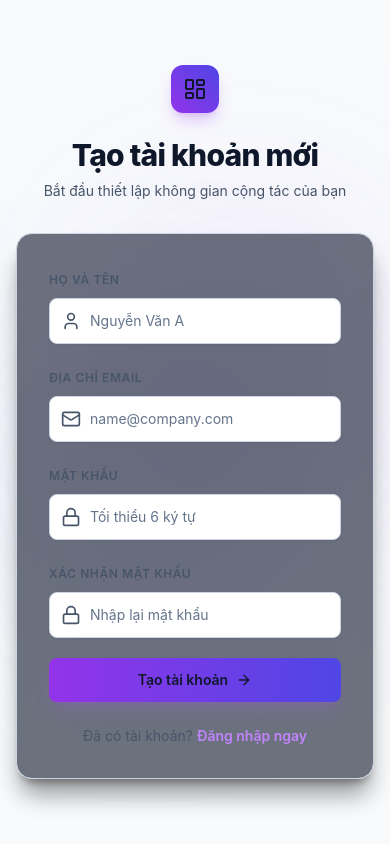
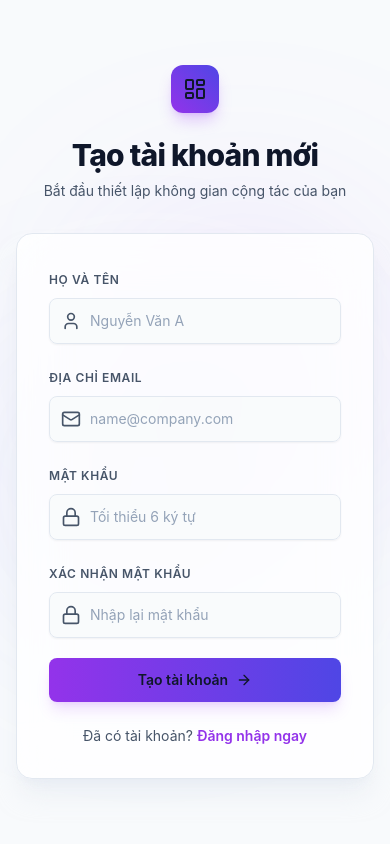
Before and after one commit to cong-duc-pham/CollaborativeWorkspace, a React (Vite) app in the folder CollaborativeWorkspace.Client/: page /register in a window 390 px wide. Built offline with nearby package versions, Linux system fonts and the light colour scheme.

Commit message:
fix: restore task card priority borders and make login/register pages light/dark responsive

```diff
--- a/CollaborativeWorkspace.Client/src/index.css
+++ b/CollaborativeWorkspace.Client/src/index.css
@@ -61,7 +61,20 @@ html:not(.dark) .bg-slate-900,
 html:not(.dark) .dark\:bg-slate-900,
 html:not(.dark) div.bg-slate-900 {
   background-color: #ffffff !important; /* white cards */
+}
+
+/* Modals, Column containers border (excluding border-l-4 priority cards) */
+html:not(.dark) .bg-slate-900:not(.border-l-4),
+html:not(.dark) div.bg-slate-900:not(.border-l-4) {
   border-color: #e2e8f0 !important;
+}
+
+/* TaskCards border with left border preservation */
+html:not(.dark) .bg-slate-900.border-l-4,
+html:not(.dark) div.bg-slate-900.border-l-4 {
+  border-top-color: #e2e8f0 !important;
+  border-right-color: #e2e8f0 !important;
+  border-bottom-color: #e2e8f0 !important;
 }
 
 /* Columns, Sidebars, and inline dropdown containers */
@@ -93,12 +106,21 @@ html:not(.dark) .bg-slate-950 textarea {
   border-color: #cbd5e1 !important;
 }
 
-/* Borders and dividers */
-html:not(.dark) .border-slate-900,
-html:not(.dark) .border-slate-800,
-html:not(.dark) .border-slate-800\/80,
-html:not(.dark) .border-slate-850 {
+/* Borders and dividers (excluding priority left borders on task cards) */
+html:not(.dark) .border-slate-900:not(.border-l-4),
+html:not(.dark) .border-slate-800:not(.border-l-4),
+html:not(.dark) .border-slate-800\/80:not(.border-l-4),
+html:not(.dark) .border-slate-850:not(.border-l-4) {
   border-color: #cbd5e1 !important;
+}
+
+html:not(.dark) .border-slate-900.border-l-4,
+html:not(.dark) .border-slate-800.border-l-4,
+html:not(.dark) .border-slate-800\/80.border-l-4,
+html:not(.dark) .border-slate-850.border-l-4 {
+  border-top-color: #cbd5e1 !important;
+  border-right-color: #cbd5e1 !important;
+  border-bottom-color: #cbd5e1 !important;
 }
 
 /* Text colors */
--- a/CollaborativeWorkspace.Client/src/pages/Register.jsx
+++ b/CollaborativeWorkspace.Client/src/pages/Register.jsx
@@ -50,7 +50,7 @@ const Register = () => {
   };
 
   return (
-    <div className="flex min-h-screen items-center justify-center bg-slate-950 px-4 py-12 sm:px-6 lg:px-8">
+    <div className="flex min-h-screen items-center justify-center bg-slate-50 dark:bg-slate-950 px-4 py-12 sm:px-6 lg:px-8 transition-colors duration-250 relative">
       {/* Background blobs for premium lighting effect */}
       <div className="absolute top-1/4 left-1/4 h-72 w-72 rounded-full bg-purple-500/10 blur-[100px] pointer-events-none"></div>
       <div className="absolute bottom-1/4 right-1/4 h-72 w-72 rounded-full bg-indigo-500/10 blur-[100px] pointer-events-none"></div>
@@ -60,15 +60,15 @@ const Register = () => {
           <div className="flex h-12 w-12 items-center justify-center rounded-xl bg-gradient-to-tr from-purple-600 to-indigo-600 shadow-lg shadow-purple-500/30">
             <LayoutDashboard className="h-6 w-6 text-white" />
           </div>
-          <h2 className="mt-6 text-center text-3xl font-extrabold tracking-tight text-white">
+          <h2 className="mt-6 text-center text-3xl font-extrabold tracking-tight text-slate-900 dark:text-white">
             Tạo tài khoản mới
           </h2>
-          <p className="mt-2 text-center text-sm text-slate-400">
+          <p className="mt-2 text-center text-sm text-slate-500 dark:text-slate-400">
             Bắt đầu thiết lập không gian cộng tác của bạn
           </p>
         </div>
 
-        <div className="rounded-2xl border border-slate-800 bg-slate-900/60 p-8 backdrop-blur-xl shadow-xl shadow-black/40">
+        <div className="rounded-2xl border border-slate-200 dark:border-slate-800 bg-white/80 dark:bg-slate-900/60 p-8 backdrop-blur-xl shadow-xl shadow-slate-200/50 dark:shadow-black/40">
           <form className="space-y-5" onSubmit={handleSubmit}>
             {error && (
               <div className="rounded-lg border border-red-500/30 bg-red-500/10 p-3 text-sm text-red-400">
@@ -83,7 +83,7 @@ const Register = () => {
             )}
 
             <div className="space-y-2">
-              <label className="text-xs font-semibold uppercase tracking-wider text-slate-400">
+              <label className="text-xs font-semibold uppercase tracking-wider text-slate-500 dark:text-slate-400">
                 Họ và Tên
               </label>
               <div className="relative rounded-lg shadow-sm">
@@ -95,14 +95,14 @@ const Register = () => {
                   required
                   value={fullName}
                   onChange={(e) => setFullName(e.target.value)}
-                  className="block w-full rounded-lg border border-slate-800 bg-slate-950/80 py-3 pl-10 pr-3 text-slate-200 placeholder-slate-500 outline-none ring-1 ring-transparent transition-all focus:border-purple-500 focus:ring-purple-500/30 text-sm"
+                  className="block w-full rounded-lg border border-slate-200 dark:border-slate-800 bg-slate-50/80 dark:bg-slate-950/80 py-3 pl-10 pr-3 text-slate-900 dark:text-slate-200 placeholder-slate-400 dark:placeholder-slate-500 outline-none ring-1 ring-transparent transition-all focus:border-purple-500 focus:ring-purple-500/30 text-sm"
                   placeholder="Nguyễn Văn A"
                 />
               </div>
             </div>
 
             <div className="space-y-2">
-              <label className="text-xs font-semibold uppercase tracking-wider text-slate-400">
+              <label className="text-xs font-semibold uppercase tracking-wider text-slate-500 dark:text-slate-400">
                 Địa chỉ Email
               </label>
               <div className="relative rounded-lg shadow-sm">
@@ -114,14 +114,14 @@ const Register = () => {
                   required
                   value={email}
                   onChange={(e) => setEmail(e.target.value)}
-                  className="block w-full rounded-lg border border-slate-800 bg-slate-950/80 py-3 pl-10 pr-3 text-slate-200 placeholder-slate-500 outline-none ring-1 ring-transparent transition-all focus:border-purple-500 focus:ring-purple-500/30 text-sm"
+                  className="block w-full rounded-lg border border-slate-200 dark:border-slate-800 bg-slate-50/80 dark:bg-slate-950/80 py-3 pl-10 pr-3 text-slate-900 dark:text-slate-200 placeholder-slate-400 dark:placeholder-slate-500 outline-none ring-1 ring-transparent transition-all focus:border-purple-500 focus:ring-purple-500/30 text-sm"
                   placeholder="name@company.com"
                 />
               </div>
             </div>
 
             <div className="space-y-2">
-              <label className="text-xs font-semibold uppercase tracking-wider text-slate-400">
+              <label className="text-xs font-semibold uppercase tracking-wider text-slate-500 dark:text-slate-400">
                 Mật khẩu
               </label>
               <div className="relative rounded-lg shadow-sm">
@@ -133,14 +133,14 @@ const Register = () => {
                   required
                   value={password}
                   onChange={(e) => setPassword(e.target.value)}
-                  className="block w-full rounded-lg border border-slate-800 bg-slate-950/80 py-3 pl-10 pr-3 text-slate-200 placeholder-slate-500 outline-none ring-1 ring-transparent transition-all focus:border-purple-500 focus:ring-purple-500/30 text-sm"
+                  className="block w-full rounded-lg border border-slate-200 dark:border-slate-800 bg-slate-50/80 dark:bg-slate-950/80 py-3 pl-10 pr-3 text-slate-900 dark:text-slate-200 placeholder-slate-400 dark:placeholder-slate-500 outline-none ring-1 ring-transparent transition-all focus:border-purple-500 focus:ring-purple-500/30 text-sm"
                   placeholder="Tối thiểu 6 ký tự"
                 />
               </div>
             </div>
 
             <div className="space-y-2">
-              <label className="text-xs font-semibold uppercase tracking-wider text-slate-400">
+              <label className="text-xs font-semibold uppercase tracking-wider text-slate-500 dark:text-slate-400">
                 Xác nhận mật khẩu
               </label>
               <div className="relative rounded-lg shadow-sm">
@@ -152,7 +152,7 @@ const Register = () => {
                   required
                   value={confirmPassword}
                   onChange={(e) => setConfirmPassword(e.target.value)}
-                  className="block w-full rounded-lg border border-slate-800 bg-slate-950/80 py-3 pl-10 pr-3 text-slate-200 placeholder-slate-500 outline-none ring-1 ring-transparent transition-all focus:border-purple-500 focus:ring-purple-500/30 text-sm"
+                  className="block w-full rounded-lg border border-slate-200 dark:border-slate-800 bg-slate-50/80 dark:bg-slate-950/80 py-3 pl-10 pr-3 text-slate-900 dark:text-slate-200 placeholder-slate-400 dark:placeholder-slate-500 outline-none ring-1 ring-transparent transition-all focus:border-purple-500 focus:ring-purple-500/30 text-sm"
                   placeholder="Nhập lại mật khẩu"
                 />
               </div>
@@ -175,9 +175,9 @@ const Register = () => {
             </div>
           </form>
 
-          <div className="mt-6 text-center text-sm text-slate-400">
+          <div className="mt-6 text-center text-sm text-slate-500 dark:text-slate-400">
             Đã có tài khoản?{' '}
-            <Link to="/login" className="font-semibold text-purple-400 hover:text-purple-300 transition-colors">
+            <Link to="/login" className="font-semibold text-purple-600 dark:text-purple-400 hover:text-purple-500 dark:hover:text-purple-300 transition-colors">
               Đăng nhập ngay
             </Link>
           </div>
```
Also changed, not shown: CollaborativeWorkspace.Client/src/pages/Login.jsx (+10 -10 lines).
